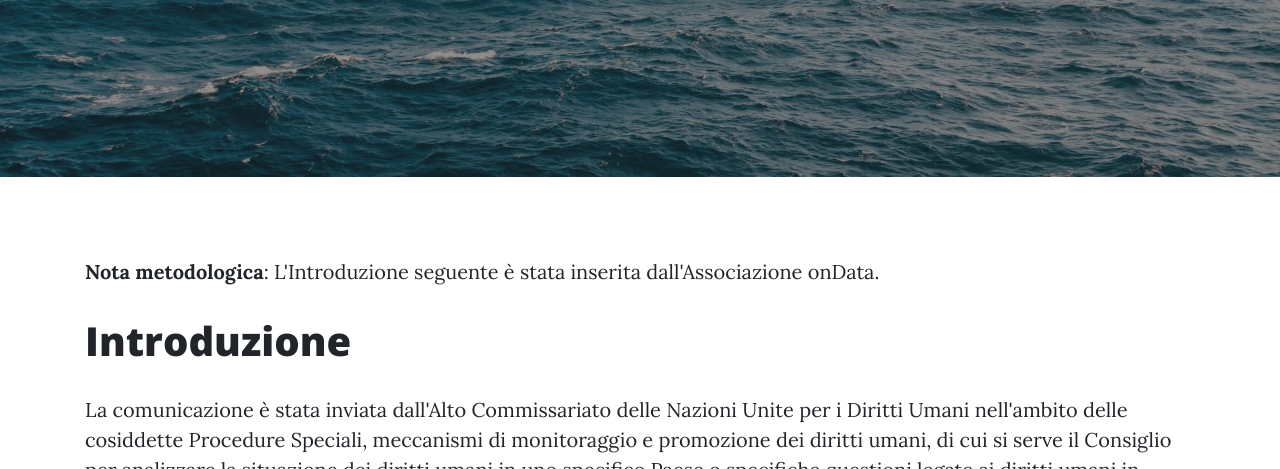
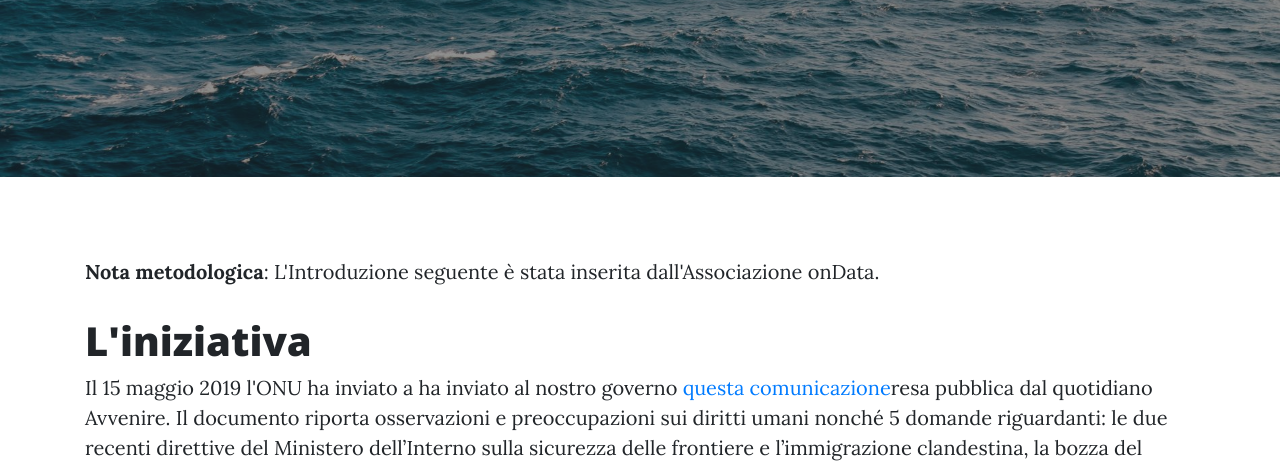
Before and after one commit to ondata/ONUGovernotalianoDirittiUmani, a website: page index.html in a window 1280 px wide. Shown: the part 483-952 px from the top of the page. Drawn offline with nearby package versions, Linux system fonts and the light colour scheme; a web font is replaced by a local one.

Commit message:
update index.html

```diff
--- a/index.html
+++ b/index.html
@@ -92,6 +92,10 @@
       <div class="row">
         <div class="col-lg-12 col-md-12 mx-auto">
           <p><strong>Nota metodologica</strong>: L'Introduzione seguente è stata inserita dall'Associazione onData.</p>
+
+          <h1 id="introduzione">L'iniziativa</h1>
+          Il 15 maggio 2019 l'ONU ha inviato a ha inviato al nostro governo <a href="https://www.avvenire.it/c/attualita/Documents/ONUdirittiViolati.pdf" target="_blank">questa comunicazione</a>resa pubblica dal quotidiano Avvenire. Il documento riporta osservazioni e preoccupazioni sui diritti umani nonché 5 domande riguardanti: le due recenti direttive del Ministero dell’Interno sulla sicurezza delle frontiere e l’immigrazione clandestina, la bozza del cosiddetto “decreto sicurezza bis”. siano di estremo interesse per tutti i cittadini. A nostro avviso meritava ampia diffusione e comprensione e abbiamo lanciato una <a href="http://blog.ondata.it/la-comunicazione-onu-al-governo-italiano-aiutaci-a-tradurla/" target="_blank">campagna di traduzione in italiano di gruppo</a>, che ha portato al testo che riportiamo a seguire.
+
           <h1 id="introduzione">Introduzione</h1>
           <p>La comunicazione è stata inviata dall'Alto Commissariato delle Nazioni Unite per i Diritti Umani
             nell'ambito delle cosiddette Procedure Speciali, meccanismi di monitoraggio e promozione dei diritti umani,
```
